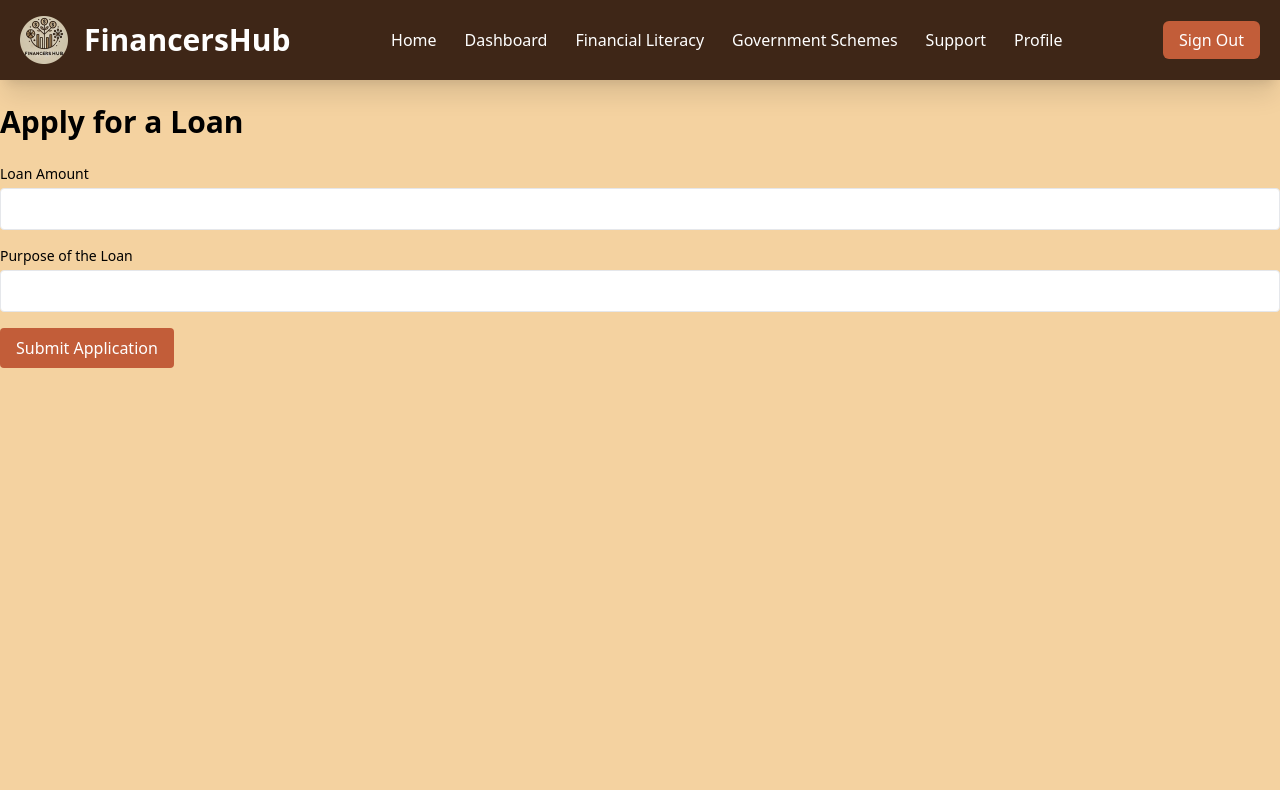
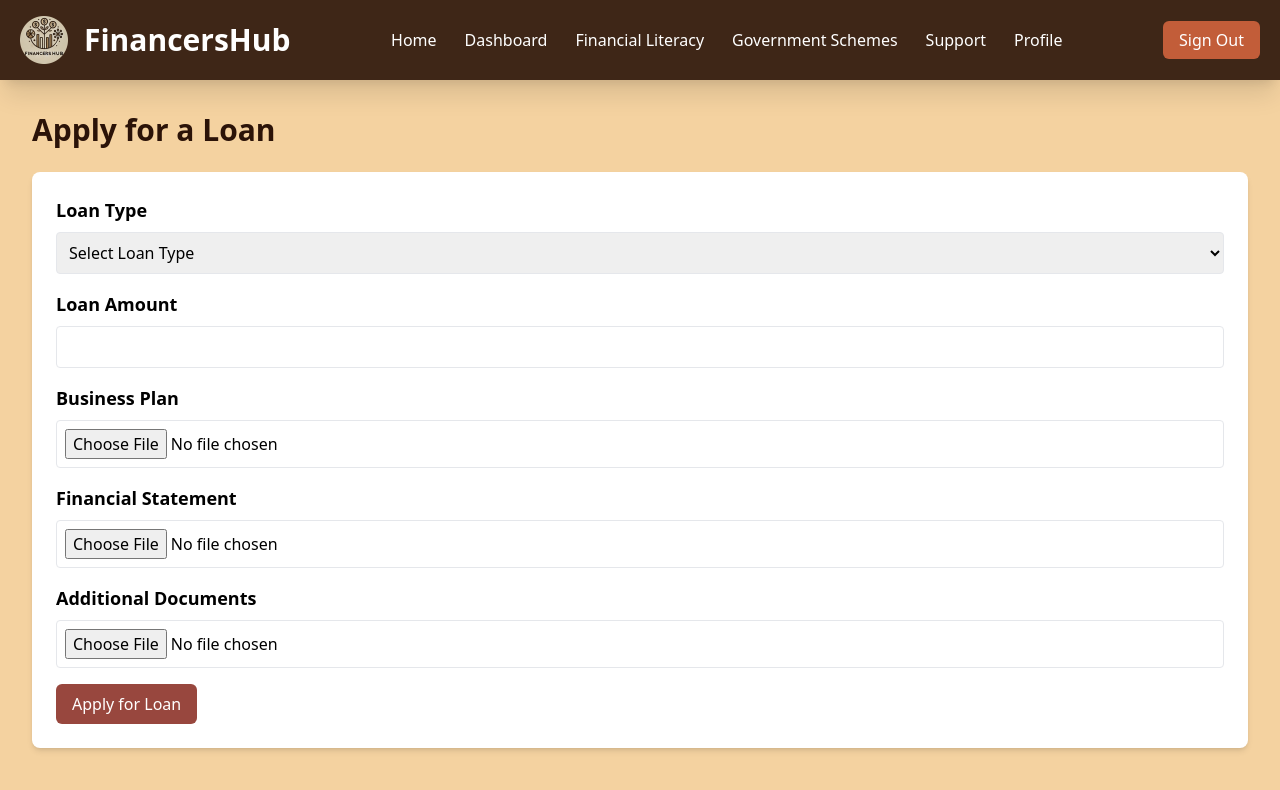
Before and after one commit to NaynaBisht/Financers-Hub, a React (Create React App) app in the folder client/: page /ApplyLoan in a window 1280 px wide. Shown: the top 790 px of the page. Built offline with nearby package versions, Linux system fonts and the light colour scheme.

Commit message:
loan updated

```diff
--- a/client/src/pages/MSME/ApplyLoan.js
+++ b/client/src/pages/MSME/ApplyLoan.js
@@ -1,55 +1,145 @@
 import React, { useState } from 'react';
+import axios from 'axios';
+import { useNavigate } from 'react-router-dom';
 import NavbarMSME from '../../components/NavbarMSME.js';
 
 const ApplyLoan = () => {
+    const navigate = useNavigate();
+
     const [loanData, setLoanData] = useState({
+        loanType: '',
         amount: '',
-        purpose: '',
-        collateral: '',
-        // Other fields as needed
+        businessPlan: null,
+        financialStatement: null,
+        additionalDocs: null
     });
+    const [error, setError] = useState(null);
 
+    // Handle text inputs
     const handleInputChange = (e) => {
         const { name, value } = e.target;
-        setLoanData((prevData) => ({ ...prevData, [name]: value }));
+        setLoanData((prevData) => ({
+            ...prevData,
+            [name]: value,
+        }));
     };
 
-    const handleSubmit = (e) => {
+    // Handle file uploads
+    const handleFileChange = (e) => {
+        const { name, files } = e.target;
+        setLoanData((prevData) => ({
+            ...prevData,
+            [name]: files[0],
+        }));
+    };
+
+    // Handle form submission
+    const handleSubmit = async (e) => {
         e.preventDefault();
-        // Handle loan application submission logic here
-        console.log('Loan application submitted:', loanData);
+        try {
+            const formData = new FormData();
+            formData.append('loanType', loanData.loanType);
+            formData.append('amount', loanData.amount);
+            formData.append('businessPlan', loanData.businessPlan);
+            formData.append('financialStatement', loanData.financialStatement);
+            formData.append('additionalDocs', loanData.additionalDocs);
+
+            const response = await axios.post('http://localhost:5000/api/loans/apply', formData, {
+                headers: {
+                    'Content-Type': 'multipart/form-data',
+                },
+            });
+
+            if (response.data.success) {
+                navigate('/dashboard'); // Redirect on success
+            }
+        } catch (error) {
+            console.error('Error during loan application:', error.response ? error.response.data : error.message);
+            setError('Failed to apply for loan. Please try again.');
+        }
     };
+
 
     return (
         <div>
-            <NavbarMSME/>
-            <div className="container mx-auto mt-6">
-                <h1 className="text-3xl font-bold mb-6">Apply for a Loan</h1>
-                <form onSubmit={handleSubmit}>
+            <NavbarMSME />
+            <div className="container mx-auto p-8">
+                <h1 className="text-3xl font-bold text-[#2B1308] mb-6">Apply for a Loan</h1>
+                <form onSubmit={handleSubmit} className="bg-white p-6 rounded-lg shadow-md">
+                    {/* Loan Type */}
                     <div className="mb-4">
-                        <label className="block text-sm mb-1">Loan Amount</label>
+                        <label className="block text-lg font-semibold mb-2">Loan Type</label>
+                        <select
+                            name="loanType"
+                            value={loanData.loanType}
+                            onChange={handleInputChange}
+                            className="w-full p-2 border rounded"
+                            required
+                        >
+                            <option value="">Select Loan Type</option>
+                            <option value="working capital">Working Capital</option>
+                            <option value="business expansion">Business Expansion</option>
+                            <option value="equipment financing">Equipment Financing</option>
+                        </select>
+                    </div>
+
+                    {/* Loan Amount */}
+                    <div className="mb-4">
+                        <label className="block text-lg font-semibold mb-2">Loan Amount</label>
                         <input
                             type="number"
                             name="amount"
                             value={loanData.amount}
                             onChange={handleInputChange}
-                            className="border rounded w-full p-2"
+                            className="w-full p-2 border rounded"
                             required
                         />
                     </div>
+
+                    {/* Business Plan Upload */}
                     <div className="mb-4">
-                        <label className="block text-sm mb-1">Purpose of the Loan</label>
+                        <label className="block text-lg font-semibold mb-2">Business Plan</label>
                         <input
-                            type="text"
-                            name="purpose"
-                            value={loanData.purpose}
-                            onChange={handleInputChange}
-                            className="border rounded w-full p-2"
+                            type="file"
+                            name="businessPlan"
+                            onChange={handleFileChange}
+                            className="w-full p-2 border rounded"
                             required
                         />
                     </div>
-                    <button type="submit" className="bg-[#C25D39] text-white px-4 py-2 rounded hover:bg-[#A13A28]">
-                        Submit Application
+
+                    {/* Financial Statement Upload */}
+                    <div className="mb-4">
+                        <label className="block text-lg font-semibold mb-2">Financial Statement</label>
+                        <input
+                            type="file"
+                            name="financialStatement"
+                            onChange={handleFileChange}
+                            className="w-full p-2 border rounded"
+                            required
+                        />
+                    </div>
+
+                    {/* Additional Documents */}
+                    <div className="mb-4">
+                        <label className="block text-lg font-semibold mb-2">Additional Documents</label>
+                        <input
+                            type="file"
+                            name="additionalDocs"
+                            onChange={handleFileChange}
+                            className="w-full p-2 border rounded"
+                        />
+                    </div>
+
+                    {/* Error Message */}
+                    {error && <p className="text-red-500">{error}</p>}
+
+                    {/* Submit Button */}
+                    <button
+                        type="submit"
+                        className="bg-[#98473E] text-white px-4 py-2 rounded-md hover:bg-[#B49082] transition"
+                    >
+                        Apply for Loan
                     </button>
                 </form>
             </div>
```
